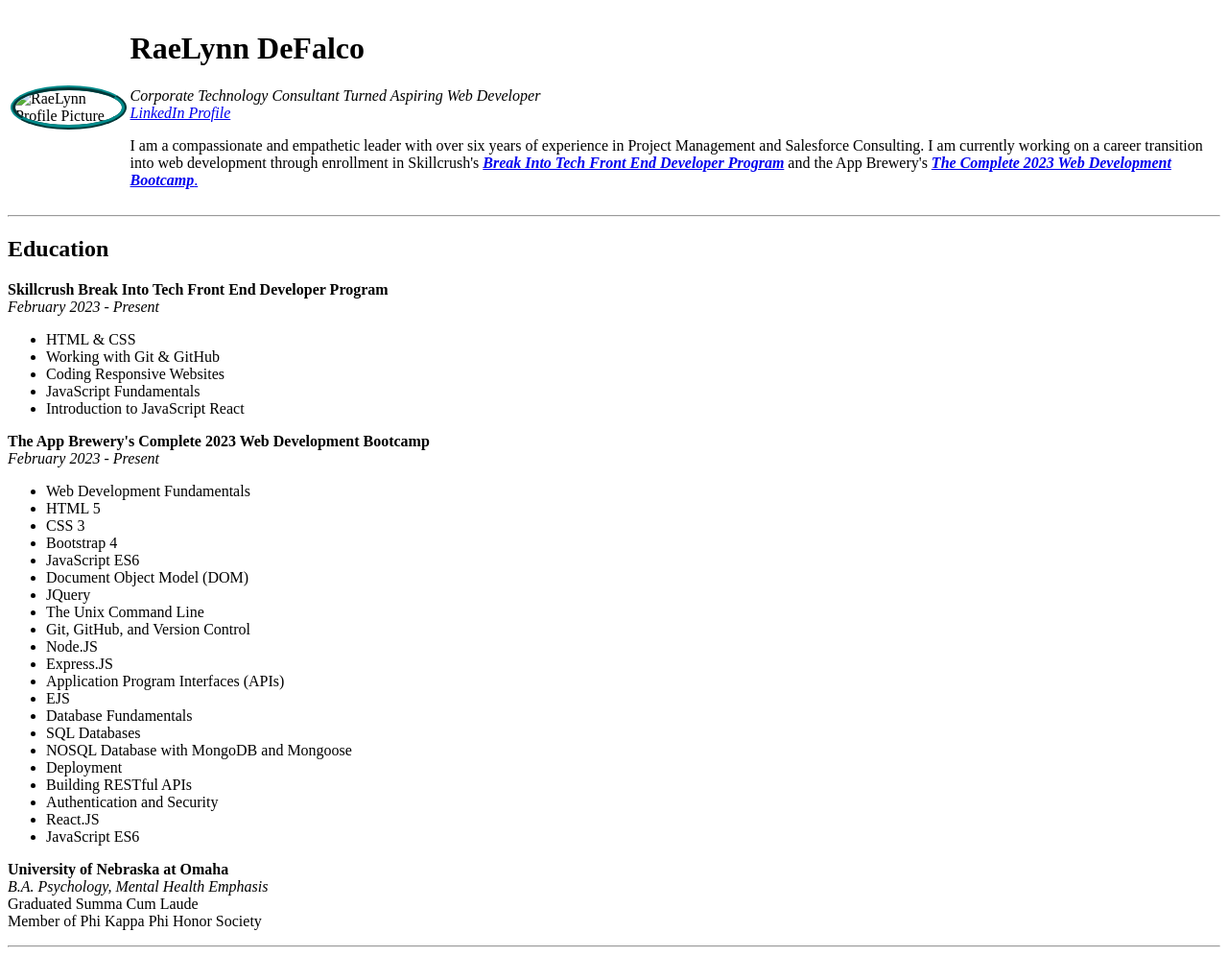
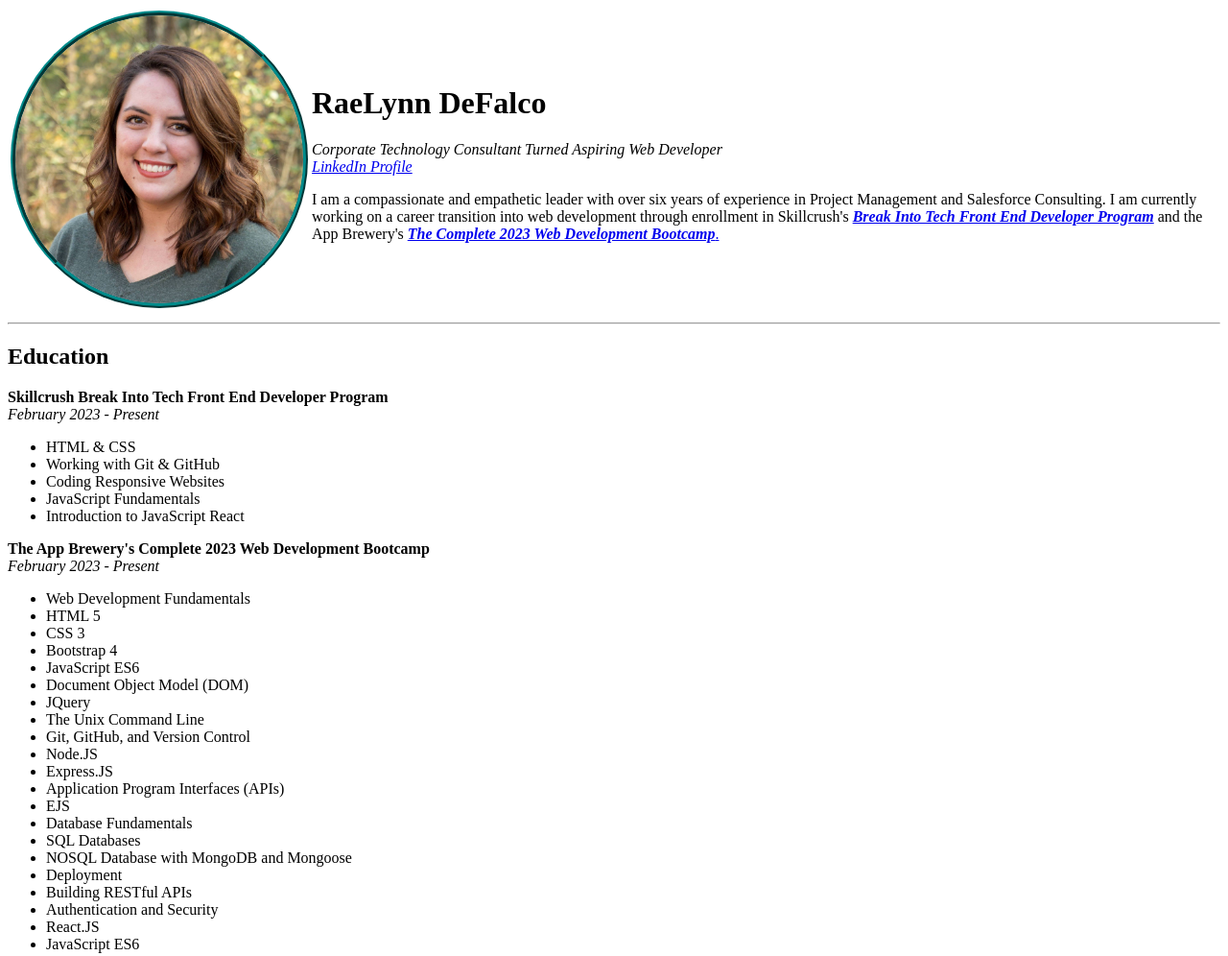
Before and after one commit to raelynn-defalco/personal-site, a plain HTML site: page index.html in a window 1280 px wide. Shown: the top 996 px of the page at 96% size. Drawn offline with Linux system fonts and the light colour scheme.

Commit message:
updated image file path

```diff
--- a/index.html
+++ b/index.html
@@ -8,7 +8,7 @@
         <table >
             <tr>
                 <td><img style="border-radius:50%; border-width: 5px; border-style:ridge; border-color:darkcyan;"
-                    src = "images/profile picture.jpg"
+                    src = "profile picture.jpg"
                     alt="RaeLynn Profile Picture"
                     width="300px" height="300px"></td>
                 <td><h1>RaeLynn DeFalco</h1>
```
